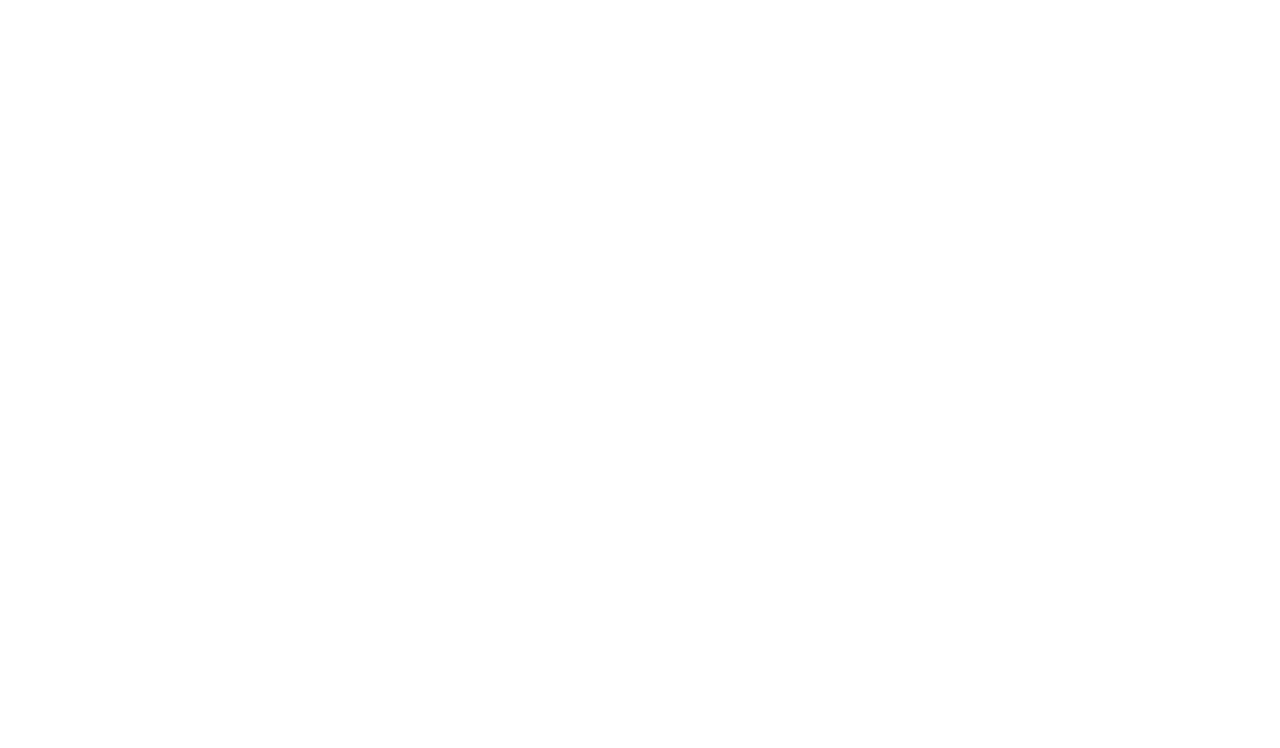
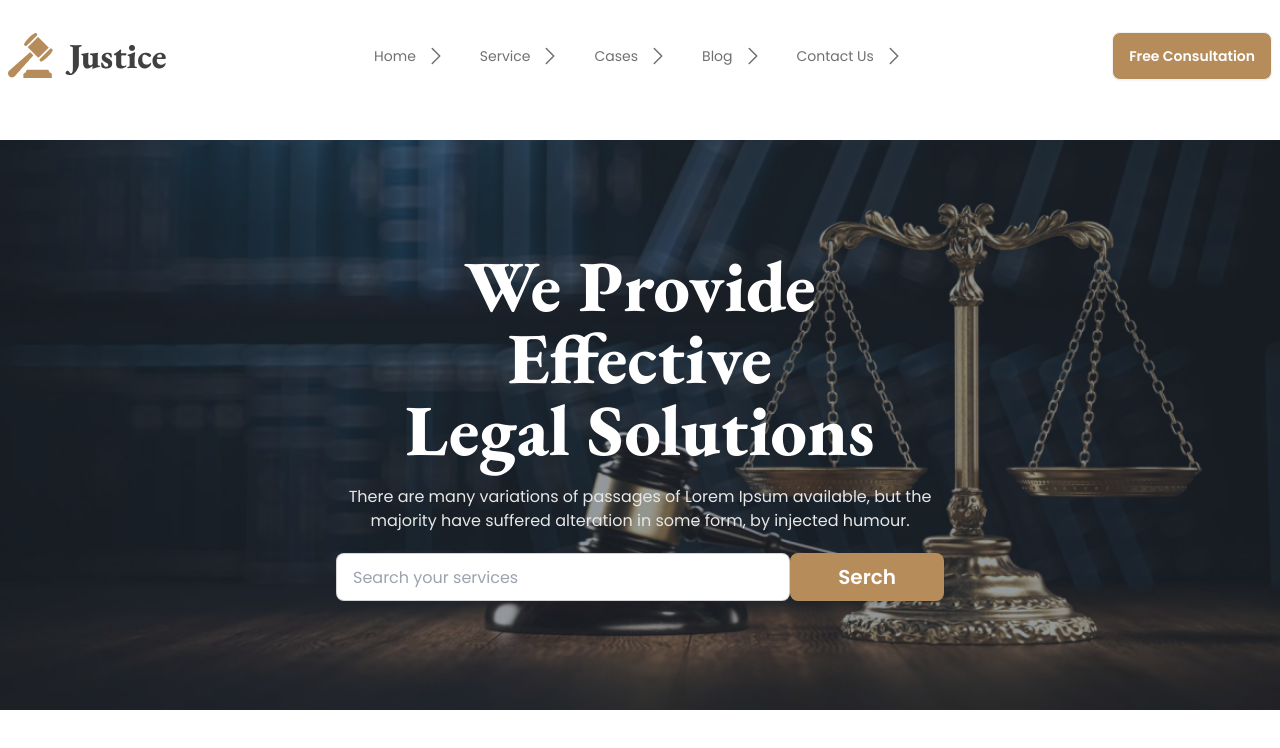
Before and after one commit to Ahsan-1015/legal-solution-with-daisyui, a plain HTML site: page index.html in a window 1280 px wide. Drawn offline with nearby package versions, Linux system fonts and the light colour scheme.

Commit message:
header section added

```diff
--- a/index.html
+++ b/index.html
@@ -24,7 +24,7 @@
     <link href="https://cdn.jsdelivr.net/npm/daisyui@4.12.10/dist/full.min.css" rel="stylesheet" type="text/css" />
     <script src="https://cdn.tailwindcss.com"></script>
 
-     <!--font style -->
+    <!--font style -->
     <style>
         .font-Poppins {
 
@@ -46,6 +46,14 @@
                     colors: {
                         'justic-primary': '#B68C5A',
 
+                        'dark-2': '#414040',
+
+                        'dark-3': '#707070',
+
+                        'dark-4': '#A0A0A0',
+
+                        'dark-6': '#E7E7E7',
+
                     }
                 }
             }
@@ -54,12 +62,110 @@
 
 </head>
 
-<body>
-    <header>
+<body class="font-Poppins">
 
+    <!-- header section  -->
+    <header class="container mx-auto">
+        <!-- navber section  -->
+        <nav class="mt-5">
+            <div class="navbar bg-base-100">
+                <div class="navbar-start">
+                    <div class="dropdown">
+                        <div tabindex="0" role="button" class="btn btn-ghost lg:hidden">
+                            <svg xmlns="http://www.w3.org/2000/svg" class="h-5 w-5" fill="none" viewBox="0 0 24 24"
+                                stroke="currentColor">
+                                <path stroke-linecap="round" stroke-linejoin="round" stroke-width="2"
+                                    d="M4 6h16M4 12h8m-8 6h16" />
+                            </svg>
+                        </div>
+                        <ul tabindex="0"
+                            class="menu menu-sm dropdown-content bg-base-100 rounded-box z-[1] mt-3 w-52 p-2 shadow">
+                            <li><a>Home ></a></li>
+                            <li><a>Service ></a></li>
+                            <li><a>Cases ></a></li>
+
+                            <li><a>Blog ></a></li>
+                            <li><a>Contact Us ></a></li>
+                        </ul>
+                    </div>
+
+                    <!-- nav ber text start -->
+                    <a href="#"><img src="./images/logo2.png" alt=""></a>
+                </div>
+                <div class="navbar-center hidden lg:flex ">
+                    <ul class="menu menu-horizontal px-1 text-dark-3">
+                        <li><a>Home <svg xmlns="http://www.w3.org/2000/svg" fill="none" viewBox="0 0 24 24"
+                                    stroke-width="1.5" stroke="currentColor" class="size-6">
+                                    <path stroke-linecap="round" stroke-linejoin="round"
+                                        d="m8.25 4.5 7.5 7.5-7.5 7.5" />
+                                </svg>
+                            </a></li>
+
+                        <li><a>Service <svg xmlns="http://www.w3.org/2000/svg" fill="none" viewBox="0 0 24 24"
+                                    stroke-width="1.5" stroke="currentColor" class="size-6">
+                                    <path stroke-linecap="round" stroke-linejoin="round"
+                                        d="m8.25 4.5 7.5 7.5-7.5 7.5" />
+                                </svg>
+                            </a></li>
+
+                        <li><a>Cases <svg xmlns="http://www.w3.org/2000/svg" fill="none" viewBox="0 0 24 24"
+                                    stroke-width="1.5" stroke="currentColor" class="size-6">
+                                    <path stroke-linecap="round" stroke-linejoin="round"
+                                        d="m8.25 4.5 7.5 7.5-7.5 7.5" />
+                                </svg>
+                            </a></li>
+
+                        <li><a>Blog <svg xmlns="http://www.w3.org/2000/svg" fill="none" viewBox="0 0 24 24"
+                                    stroke-width="1.5" stroke="currentColor" class="size-6">
+                                    <path stroke-linecap="round" stroke-linejoin="round"
+                                        d="m8.25 4.5 7.5 7.5-7.5 7.5" />
+                                </svg>
+                            </a></li>
+
+                        <li><a>Contact Us <svg xmlns="http://www.w3.org/2000/svg" fill="none" viewBox="0 0 24 24"
+                                    stroke-width="1.5" stroke="currentColor" class="size-6">
+                                    <path stroke-linecap="round" stroke-linejoin="round"
+                                        d="m8.25 4.5 7.5 7.5-7.5 7.5" />
+                                </svg>
+                            </a></li>
+                </div>
+                <div class=" navbar-end ">
+                    <a class="btn  bg-justic-primary text-white ">Free Consultation</a>
+                </div>
+            </div>
+        </nav>
+
+        <!-- bannner section  -->
+        <section class="mt-12">
+            <div class="hero lg:h-[570px;] sm:h-auto" style="background-image: url(./images/banner.png);">
+
+                <div class="hero-overlay bg-opacity-50"></div>
+                <!-- banner text start -->
+                <div class="hero-content text-neutral-content text-center w-6/12">
+                    <div class="">
+                        <h1 class="mb-5 lg:text-7xl font-extrabold md:text-3xl font-eb-garamond text-white leading-[85px]">We Provide Effective <br> Legal
+                            Solutions</h1>
+                        <p class="mb-5 text-dark-6 lg:text-base sm:text-xs">
+                            There are many variations of passages of Lorem Ipsum available, but the majority have
+                            suffered alteration in some form, by injected humour.
+                        </p>
+
+                        <div class=" flex justify-between ">
+                            <!-- md -->
+                            <input type="text" placeholder="Search your services"
+                                class="input input-bordered  lg:w-9/12 md:w-6/12 "  />
+
+
+                            <button class="btn bg-justic-primary text-white px-12 py-2 border-none text-xl">Serch</button>
+                        </div>
+
+                    </div>
+                </div>
+            </div>
+        </section>
     </header>
 
-    <main>
+    <main class="container mx-auto">
 
     </main>
 
```
